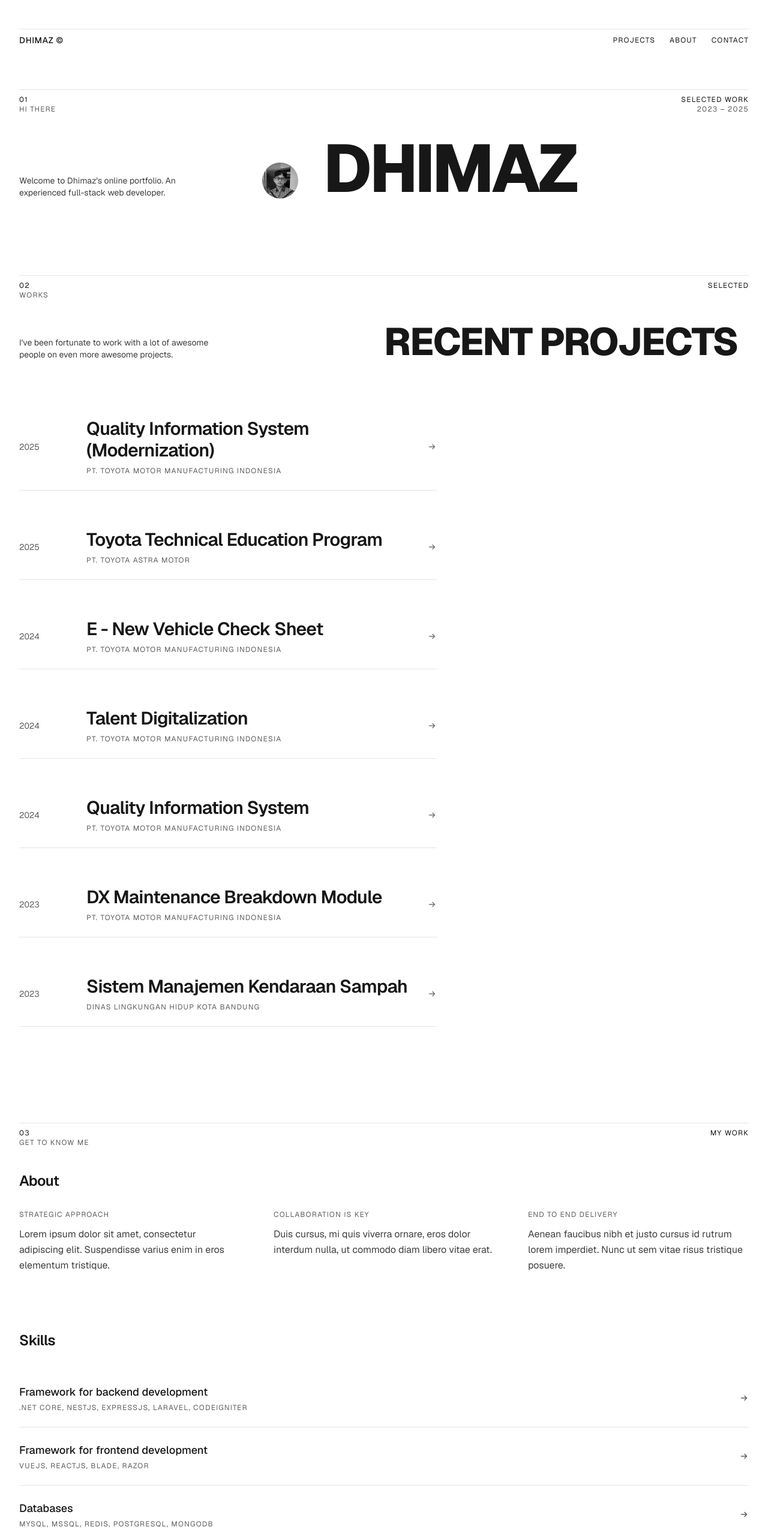
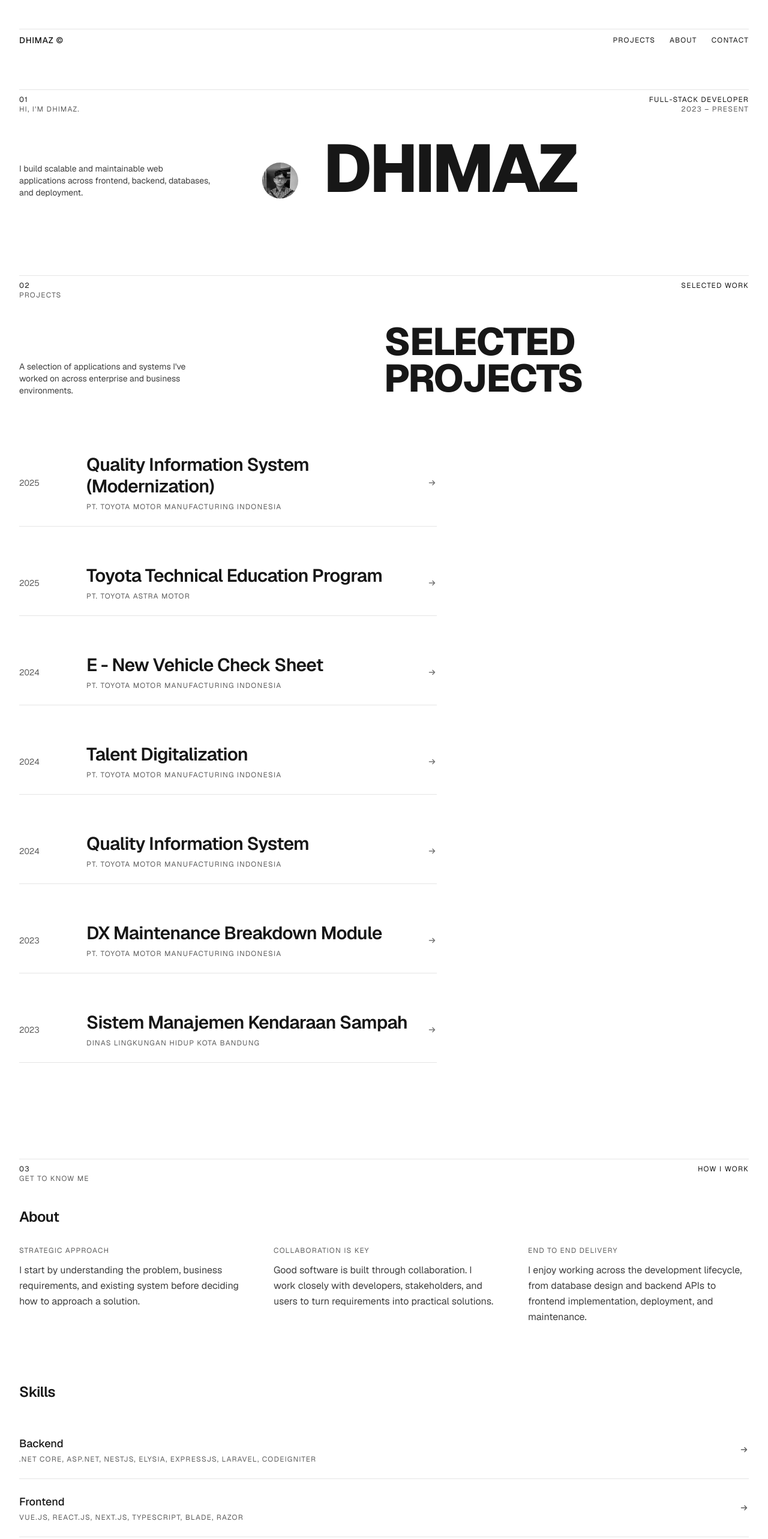
Before and after one commit to dhmzz/profile-app-nextjs, a Next.js app: page / in a window 1280 px wide. Shown: the top 2566 px of the page at 60% size. Built offline with nearby package versions, Linux system fonts and the light colour scheme.

Commit message:
content: update About, Contact, Hero, ProjectsList components and data files for improved clarity and consistency

```diff
--- a/src/components/About.tsx
+++ b/src/components/About.tsx
@@ -3,7 +3,7 @@ import SectionHeader from "./SectionHeader";
 export default function About() {
   return (
     <section id="about" aria-labelledby="about-heading" className="mt-24 lg:mt-32">
-      <SectionHeader index="03" label="Get to know me" aside="My work" />
+      <SectionHeader index="03" label="Get to know me" aside="How I work" />
 
       <div className="page-container pt-6 lg:pt-10">
         <h2 id="about-heading" className="text-2xl font-semibold tracking-tight mb-8" data-aos="fade-up">
@@ -13,19 +13,22 @@ export default function About() {
           <div data-aos="fade-up" data-aos-delay="100">
             <h3 className="text-label uppercase text-muted mb-3">Strategic Approach</h3>
             <p className="leading-relaxed text-soft">
-              Lorem ipsum dolor sit amet, consectetur adipiscing elit. Suspendisse varius enim in eros elementum tristique.
+              I start by understanding the problem, business requirements, and existing system before deciding how to
+              approach a solution.
             </p>
           </div>
           <div data-aos="fade-up" data-aos-delay="200">
             <h3 className="text-label uppercase text-muted mb-3">Collaboration is Key</h3>
             <p className="leading-relaxed text-soft">
-              Duis cursus, mi quis viverra ornare, eros dolor interdum nulla, ut commodo diam libero vitae erat.
+              Good software is built through collaboration. I work closely with developers, stakeholders, and users to
+              turn requirements into practical solutions.
             </p>
           </div>
           <div data-aos="fade-up" data-aos-delay="300">
             <h3 className="text-label uppercase text-muted mb-3">End to End Delivery</h3>
             <p className="leading-relaxed text-soft">
-              Aenean faucibus nibh et justo cursus id rutrum lorem imperdiet. Nunc ut sem vitae risus tristique posuere.
+              I enjoy working across the development lifecycle, from database design and backend APIs to frontend
+              implementation, deployment, and maintenance.
             </p>
           </div>
         </div>
--- a/src/components/Contact.tsx
+++ b/src/components/Contact.tsx
@@ -9,11 +9,11 @@ export default function Contact() {
       <div className="page-container grid grid-cols-12 gap-x-8 gap-y-12 pt-6 lg:pt-10">
         <div className="col-span-12 lg:col-span-6 flex flex-col gap-4 text-sm" data-aos="fade-up" data-aos-delay="100">
           <h2 id="contact-heading" className="text-display uppercase">
-            Let&apos;s Connect
+            Let&apos;s Build Something
           </h2>
           <p className="max-w-lg leading-relaxed text-soft">
-            I&apos;m always open to discussing new projects, creative ideas, or opportunities to be part of your
-            visions. Feel free to reach out to me via email or through my social media channels.
+            I&apos;m open to software engineering opportunities, interesting projects, and collaborations. If
+            you&apos;d like to work together or simply want to talk about software, feel free to reach out.
           </p>
         </div>
 
@@ -23,7 +23,7 @@ export default function Contact() {
           data-aos-delay="100"
         >
           <div className="flex flex-col">
-            <h3 className="text-label uppercase text-muted">Direct</h3>
+            <h3 className="text-label uppercase text-muted">Contact</h3>
             <div className="mt-4 flex flex-col gap-2">
               <a
                 href="https://wa.me/6285733841588"
--- a/src/components/Hero.tsx
+++ b/src/components/Hero.tsx
@@ -6,12 +6,12 @@ export default function Hero() {
       <section className="mt-12" aria-labelledby="hero-heading">
         <SectionHeader
           index="01"
-          label="Hi there"
+          label="Hi, I'm Dhimaz."
           aside={
             <>
-              Selected work
+              Full-Stack Developer
               <br />
-              <span className="text-muted">2023 – 2025</span>
+              <span className="text-muted">2023 – Present</span>
             </>
           }
         />
@@ -20,7 +20,8 @@ export default function Hero() {
           <div className="grid grid-cols-1 lg:grid-cols-12 gap-y-8 lg:items-end">
             <div className="lg:col-span-4 flex flex-col gap-2 text-sm" data-aos="fade-right" data-aos-delay="200">
               <p className="max-w-xs text-soft">
-                Welcome to Dhimaz&apos;s online portfolio. An experienced full-stack web developer.
+                {/* Welcome to Dhimaz&apos;s online portfolio. An experienced full-stack web developer. */}
+                I build scalable and maintainable web applications across frontend, backend, databases, and deployment.
               </p>
             </div>
 
--- a/src/components/ProjectsList.tsx
+++ b/src/components/ProjectsList.tsx
@@ -29,18 +29,18 @@ export default function ProjectsList() {
 
   return (
     <section id="projects" aria-labelledby="projects-heading" className="mt-24 lg:mt-32">
-      <SectionHeader index="02" label="Works" aside="Selected" />
+      <SectionHeader index="02" label="Projects" aside="Selected Work" />
 
       <div className="page-container pt-6 lg:pt-10">
         <div className="grid grid-cols-1 lg:grid-cols-12 gap-y-8 lg:items-end">
           <div className="lg:col-span-6 flex flex-col gap-2 text-sm" data-aos="fade-right" data-aos-delay="100">
             <p className="max-w-xs text-soft">
-              I&apos;ve been fortunate to work with a lot of awesome people on even more awesome projects.
+              A selection of applications and systems I&apos;ve worked on across enterprise and business environments.
             </p>
           </div>
           <div className="lg:col-span-6" data-aos="fade-left" data-aos-delay="100">
             <h2 id="projects-heading" className="text-display uppercase">
-              Recent Projects
+              Selected Projects
             </h2>
           </div>
         </div>
--- a/src/data/numbers.json
+++ b/src/data/numbers.json
@@ -1,11 +1,11 @@
 [
   {
-    "label": "Real Projects",
-    "value": "5+"
+    "label": "Projects",
+    "value": "10+"
   },
   {
-    "label": "Years",
-    "value": "2+"
+    "label": "Years Experience",
+    "value": "3+"
   },
   {
     "label": "Smiling 😁",
--- a/src/data/projects.json
+++ b/src/data/projects.json
@@ -1,9 +1,9 @@
 [
-  { "id": "QISM", "year": 2025, "title": "Quality Information System (Modernization)", "category": "PT. TOYOTA MOTOR MANUFACTURING INDONESIA", "imagePath": "/images/projects/QISM.png", "tech": ["NestJS", "VueJS", "Typescript", "FabricJS","MSSQL Server", "MINIO"], "description": "A modernization project for the Quality Information System using modern technologies." },
-  { "id": "TTEP", "year": 2025, "title": "Toyota Technical Education Program", "category": "PT. TOYOTA ASTRA MOTOR", "imagePath": "/images/projects/TTEP.jpg", "tech": [".NET CORE 8", "MSSQL Server", "JQuery"], "description": "An educational platform for technical training and development." },
-  { "id": "ENVCS", "year": 2024, "title": "E - New Vehicle Check Sheet", "category": "PT. TOYOTA MOTOR MANUFACTURING INDONESIA", "imagePath": "/images/projects/ENVCS2.png", "tech": [".NET CORE 8", "VueJS", "Typescript", "MSSQL Server"], "description": "A digital solution for managing new vehicle check sheets efficiently." },
-  { "id": "TALENT", "year": 2024, "title": "Talent Digitalization", "category": "PT. TOYOTA MOTOR MANUFACTURING INDONESIA", "imagePath": "/images/projects/TALENT_DIGITALIZATION.png", "tech": ["ASP NET 4", "VueJS", "Typescript", "MSSQL Server"], "description": "A project focused on the digital transformation of talent management processes." },
-  { "id": "QIS", "year": 2024, "title": "Quality Information System", "category": "PT. TOYOTA MOTOR MANUFACTURING INDONESIA", "imagePath": "/images/projects/QIS.png", "tech": ["Codeigniter 2", "MSSQL Server"], "description": "An earlier version of the Quality Information System, leveraging older technologies." },
-  { "id": "DX", "year": 2023, "title": "DX Maintenance Breakdown Module", "category": "PT. TOYOTA MOTOR MANUFACTURING INDONESIA", "imagePath": "/images/projects/DX.jpg", "tech": ["VueJS"], "description": "A module for managing maintenance breakdowns in the DX system." },
-  { "id": "SIMAKS", "year": 2023, "title": "Sistem Manajemen Kendaraan Sampah", "category": "Dinas Lingkungan Hidup Kota Bandung", "imagePath": "/images/projects/SIMAKS.png", "tech": ["Codeigniter 4", "MySQL", "Leaflet"], "description": "A waste vehicle management system for the Bandung Environmental Agency." }
+  { "id": "QISM", "year": 2025, "title": "Quality Information System (Modernization)", "category": "PT. TOYOTA MOTOR MANUFACTURING INDONESIA", "imagePath": "/images/projects/QISM.png", "tech": ["NestJS", "VueJS", "Typescript", "FabricJS","MSSQL Server", "MINIO"], "description": "Modernized a legacy Quality Information System by rebuilding its core application with a modern web architecture. Worked across frontend and backend development while integrating SQL Server and MinIO." },
+  { "id": "TTEP", "year": 2025, "title": "Toyota Technical Education Program", "category": "PT. TOYOTA ASTRA MOTOR", "imagePath": "/images/projects/TTEP.jpg", "tech": [".NET CORE 8", "MSSQL Server", "JQuery"], "description": "An enterprise platform developed to support technical education and training processes. Contributed to application development across backend services, frontend functionality, and database integration." },
+  { "id": "ENVCS", "year": 2024, "title": "E - New Vehicle Check Sheet", "category": "PT. TOYOTA MOTOR MANUFACTURING INDONESIA", "imagePath": "/images/projects/ENVCS2.png", "tech": [".NET CORE 8", "VueJS", "Typescript", "MSSQL Server"], "description": "A digital application for managing vehicle inspection and check sheet processes. Developed application features across the backend and frontend while integrating with SQL Server." },
+  { "id": "TALENT", "year": 2024, "title": "Talent Digitalization", "category": "PT. TOYOTA MOTOR MANUFACTURING INDONESIA", "imagePath": "/images/projects/TALENT_DIGITALIZATION.png", "tech": ["ASP NET 4", "VueJS", "Typescript", "MSSQL Server"], "description": "A web application supporting talent management and employee development processes, helping digitize workflows within an enterprise environment." },
+  { "id": "QIS", "year": 2024, "title": "Quality Information System", "category": "PT. TOYOTA MOTOR MANUFACTURING INDONESIA", "imagePath": "/images/projects/QIS.png", "tech": ["Codeigniter 2", "MSSQL Server"], "description": "The legacy version of the Quality Information System, where I worked with an existing CodeIgniter 2 application and contributed to maintaining and improving the system." },
+  { "id": "DX", "year": 2023, "title": "DX Maintenance Breakdown Module", "category": "PT. TOYOTA MOTOR MANUFACTURING INDONESIA", "imagePath": "/images/projects/DX.jpg", "tech": ["VueJS"], "description": "A web module designed to support maintenance breakdown management within the DX system, with a focus on improving visibility and handling of maintenance activities." },
+  { "id": "SIMAKS", "year": 2023, "title": "Sistem Manajemen Kendaraan Sampah", "category": "Dinas Lingkungan Hidup Kota Bandung", "imagePath": "/images/projects/SIMAKS.png", "tech": ["Codeigniter 4", "MySQL", "Leaflet"], "description": "A web-based vehicle management system developed for the Bandung Environmental Agency to support monitoring and management of operational waste collection vehicles." }
 ]
--- a/src/data/services.json
+++ b/src/data/services.json
@@ -1,17 +1,17 @@
 [
   {
     "id": 1,
-    "title": "Framework for backend development",
-    "sub": ".NET Core, NestJS, ExpressJS, Laravel, Codeigniter"
+    "title": "Backend",
+    "sub": ".NET Core, ASP.NET, NestJS, Elysia, ExpressJS, Laravel, CodeIgniter"
   },
   {
     "id": 2,
-    "title": "Framework for frontend development",
-    "sub": "VueJS, ReactJS, Blade, Razor"
+    "title": "Frontend",
+    "sub": "Vue.js, React.js, Next.js, TypeScript, Blade, Razor"
   },
   {
     "id": 3,
     "title": "Databases",
-    "sub": "MySQL, MsSql, Redis, PostgreSQL, MongoDB"
+    "sub": "MySQL, SQL Server, PostgreSQL, MongoDB, Redis"
   }
 ]
```
